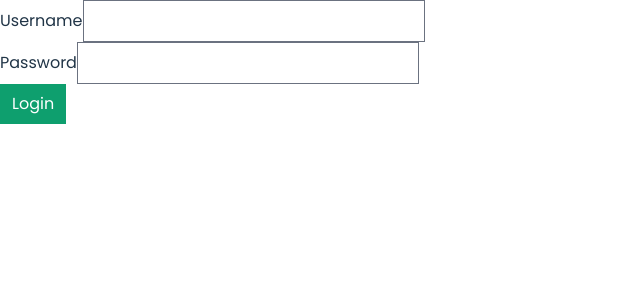
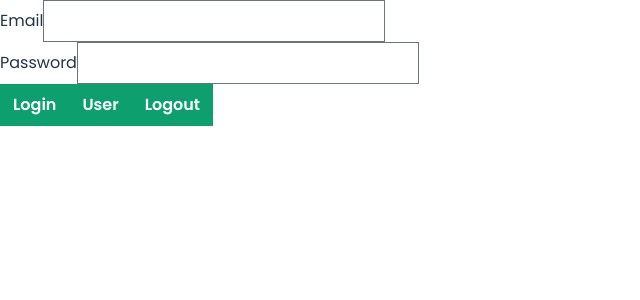
Before and after one commit to domingohernani/arfa, a React (Vite) app in the folder client/: page /login-shopper in a window 1280 px wide. Shown: the top 300 px of the page, without its empty margins (0-640 px from the left). Built offline with nearby package versions, Linux system fonts and the light colour scheme.

Commit message:
firebase implemented (need code cleanup)

```diff
--- a/client/src/App.jsx
+++ b/client/src/App.jsx
@@ -15,6 +15,8 @@ import PaymentMethod from "./pages/shopper/PaymentMethod";
 import Security from "./pages/shopper/Security";
 import LoginShopper from "./pages/auth/LoginShopper";
 import SignupShopper from "./pages/auth/SignupShopper";
+import { SellerDashboard } from "./pages/seller/SellerDashboard";
+import ShopperProtectedRoutes from "./utils/ShopperProtectedRoutes";
 
 function App() {
   return (
@@ -32,9 +34,9 @@ function App() {
           </Route>
 
           {/* Private routes: exclusive to shopper */}
+          <Route element={<ShopperProtectedRoutes />}>
             <Route element={<Cart />} path="/cart"></Route>
             <Route element={<Wishlist />} path="/wishlist"></Route>
-
             <Route path="/profile" element={<Profile />}>
               <Route element={<UserProfile />} path="user-profile" />
               <Route element={<Order />} path="order" />
@@ -42,8 +44,10 @@ function App() {
               <Route element={<PaymentMethod />} path="payment-method" />
               <Route element={<Security />} path="security" />
             </Route>
+          </Route>
 
           {/* Private routes: exclusive to seller */}
+          <Route element={<SellerDashboard />} path="/seller-dashboard"></Route>
         </Routes>
       </BrowserRouter>
     </>
--- a/client/src/components/navigation/ProfileSideBar.jsx
+++ b/client/src/components/navigation/ProfileSideBar.jsx
@@ -1,7 +1,16 @@
 import React from "react";
 import { Link, NavLink } from "react-router-dom";
+import { doSignOut } from "../../firebase/auth";
 
 export const ProfileSideBar = () => {
+  const logout = () => {
+    try {
+      doSignOut();
+    } catch (error) {
+      console.log(error);
+    }
+  };
+
   return (
     <aside class="top-0 left-0 z-10 w-fit h-screen">
       <div class="h-full px-3 py-4 overflow-y-auto">
@@ -163,11 +172,11 @@ export const ProfileSideBar = () => {
             </NavLink>
           </li>
           <li>
-            <NavLink
-              to={"security"}
+            <div
               className={
                 "text-arfablack flex items-center justify-center p-2 rounded-lg"
               }
+              onClick={logout}
             >
               <svg
                 xmlns="http://www.w3.org/2000/svg"
@@ -184,7 +193,7 @@ export const ProfileSideBar = () => {
               <span class="flex-1 ms-3 whitespace-nowrap md:inline hidden">
                 Logout
               </span>
-            </NavLink>
+            </div>
           </li>
         </ul>
       </div>
--- a/client/src/firebase/auth.js
+++ b/client/src/firebase/auth.js
@@ -27,8 +27,8 @@ export const doCreateUserWithEmailAndPassword = async (
     email: user.email,
     role: role,
   });
-  useAuthStore.getState().setUser({ ...user, role });
-  return userCredential;
+  const userData = { ...user, role };
+  return userData;
 };
 
 export const doSignInWithEmailAndPassword = async (email, password) => {
@@ -40,8 +40,8 @@ export const doSignInWithEmailAndPassword = async (email, password) => {
   const user = userCredential.user;
   const userDoc = await getDoc(doc(db, "users", user.uid));
   const role = userDoc.exists() ? userDoc.data().role : null;
-  useAuthStore.getState().setUser({ ...user, role });
-  return userCredential;
+  const userData = { ...user, role };
+  return userData;
 };
 
 export const doSigninWithGoogle = async () => {
@@ -67,5 +67,4 @@ export const doSigninWithGoogle = async () => {
 
 export const doSignOut = async () => {
   await firebaseSignOut(auth);
-  useAuthStore.getState().signOut();
 };
--- a/client/src/pages/auth/LoginShopper.jsx
+++ b/client/src/pages/auth/LoginShopper.jsx
@@ -1,26 +1,102 @@
-import React from "react";
-import { doSignInWithEmailAndPassword } from "../../firebase/auth";
+import React, { useState } from "react";
+import { doSignInWithEmailAndPassword, doSignOut } from "../../firebase/auth";
+import useAuthStore from "../../store/useAuthStore"; // Ensure this path is correct
+import { auth, db } from "../../firebase/firebase";
+import { doc, getDoc } from "firebase/firestore";
+import { Navigate, useNavigate } from "react-router-dom";
 
 const LoginShopper = () => {
-  const login = () => {};
+  const [email, setEmail] = useState("");
+  const [password, setPassword] = useState("");
+  const setUser = useAuthStore((state) => state.setUser);
+  const user = useAuthStore((state) => state.user);
+  const navigate = useNavigate();
+
+  const login = async () => {
+    try {
+      const response = await doSignInWithEmailAndPassword(email, password);
+      setUser(response);
+      navigate("/");
+      console.log(response);
+    } catch (error) {
+      console.error("Error signing in:", error);
+    }
+  };
+
+  const loggedUser = async () => {
+    const user = auth.currentUser;
+
+    if (user) {
+      try {
+        const userDocRef = doc(db, "users", user.uid);
+        const userDoc = await getDoc(userDocRef);
+
+        if (userDoc.exists()) {
+          const userData = userDoc.data();
+          console.log("User Data from Firestore:", userData);
+          console.log("User Role:", userData.role);
+        } else {
+          console.log("No such document!");
+        }
+      } catch (error) {
+        console.error("Error fetching user data:", error);
+      }
+    } else {
+      console.log("No user is currently signed in");
+    }
+  };
+
+  const logOut = async () => {
+    try {
+      const response = await doSignOut();
+      console.log(response);
+    } catch (error) {
+      console.error("Error signing in:", error);
+    }
+  };
 
   return (
     <div>
-      <form action="" onSubmit={login}>
+      <div>
+        <label htmlFor="email">Email</label>
+        <input
+          type="email"
+          id="email"
+          value={email}
+          onChange={(e) => setEmail(e.target.value)}
+          required
+        />
+      </div>
+      <div>
+        <label htmlFor="password">Password</label>
+        <input
+          type="password"
+          id="password"
+          value={password}
+          onChange={(e) => setPassword(e.target.value)}
+          required
+        />
+      </div>
+      <button onClick={login} className="px-3 py-2 text-white bg-arfagreen">
+        Login
+      </button>
+
+      <button
+        className="px-3 py-2 text-white bg-arfagreen"
+        onClick={loggedUser}
+      >
+        User
+      </button>
+      <button className="px-3 py-2 text-white bg-arfagreen" onClick={logOut}>
+        Logout
+      </button>
+
+      {user && (
         <div>
-          <label htmlFor="email">Username</label>
-          <input type="email" id="email" />
+          <h2>Welcome, {user.email}</h2>
+          {/* You can display more user information here */}
         </div>
-        <div>
-          <label htmlFor="password">Password</label>
-          <input type="text" id="password" />
-        </div>
-        <input
-          className="px-3 py-2 text-white bg-arfagreen"
-          type="submit"
-          value="Login"
-        />
-      </form>
+      )}
     </div>
   );
 };
--- a/client/src/pages/auth/SignupShopper.jsx
+++ b/client/src/pages/auth/SignupShopper.jsx
@@ -8,6 +8,8 @@ import useAuthStore from "../../store/useAuthStore";
 const SignupShopper = () => {
   const [email, setEmail] = useState("");
   const [password, setPassword] = useState("");
+  const setUser = useAuthStore((state) => state.setUser);
+  const user = useAuthStore((state) => state.user);
 
   const signup = async (e) => {
     e.preventDefault();
@@ -18,7 +20,7 @@ const SignupShopper = () => {
         password,
         "shopper"
       );
-      console.log(response);
+      setUser(response);
       alert("Account Created");
     } catch (error) {
       console.error("Error signing up:", error);
@@ -79,12 +81,11 @@ const SignupShopper = () => {
         />
       </form>
 
-      <input
-        className="px-3 py-2 text-white cursor-pointer bg-arfagreen"
-        type="button"
-        value="Show User Details"
-        onClick={showLoggedUser}
-      />
+      {user && (
+        <div>
+          <h2>Welcome, {user.email}</h2>
+        </div>
+      )}
     </div>
   );
 };
--- /dev/null
+++ b/client/src/pages/seller/SellerDashboard.jsx
@@ -0,0 +1,5 @@
+import React from "react";
+
+export const SellerDashboard = () => {
+  return <div>SellerDashboard</div>;
+};
--- /dev/null
+++ b/client/src/utils/ShopperProtectedRoutes.jsx
@@ -0,0 +1,43 @@
+import React, { useEffect, useState } from "react";
+import { Navigate, Outlet } from "react-router-dom";
+import { auth, db } from "../firebase/firebase";
+import { doc, getDoc } from "firebase/firestore";
+
+const ShopperProtectedRoutes = () => {
+  const [isAuthenticated, setIsAuthenticated] = useState(null);
+  const [isShopper, setIsShopper] = useState(false);
+
+  useEffect(() => {
+    const unsubscribe = auth.onAuthStateChanged(async (user) => {
+      if (user) {
+        const userDoc = await getDoc(doc(db, "users", user.uid));
+        const userData = userDoc.data();
+
+        if (userData?.role === "shopper") {
+          setIsAuthenticated(true);
+          setIsShopper(true);
+        } else {
+          setIsAuthenticated(true);
+          setIsShopper(false);
+        }
+      } else {
+        setIsAuthenticated(false);
+        setIsShopper(false);
+      }
+    });
+
+    return () => unsubscribe();
+  }, []);
+
+  if (isAuthenticated === null) {
+    return <div>Loading...</div>;
+  }
+
+  return isAuthenticated && isShopper ? (
+    <Outlet />
+  ) : (
+    <Navigate to={"/login-shopper"} />
+  );
+};
+
+export default ShopperProtectedRoutes;
```
Lines whose indentation alone changed are shown as unchanged.
